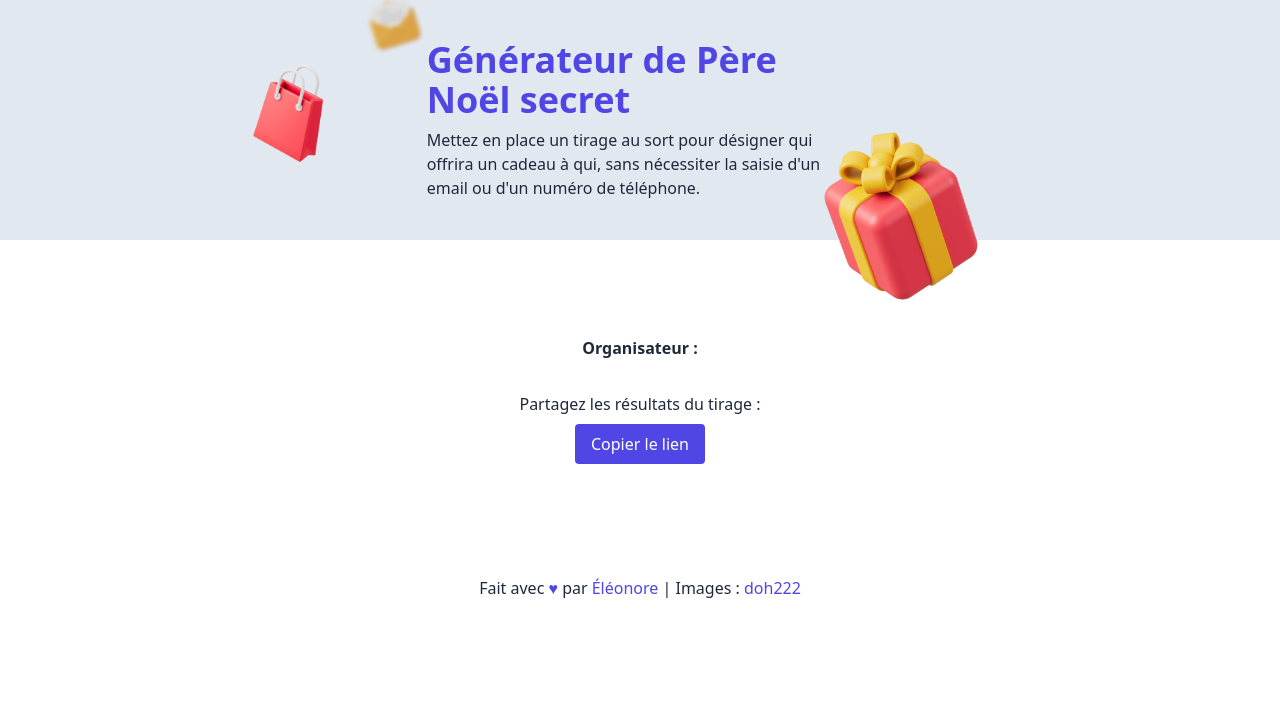
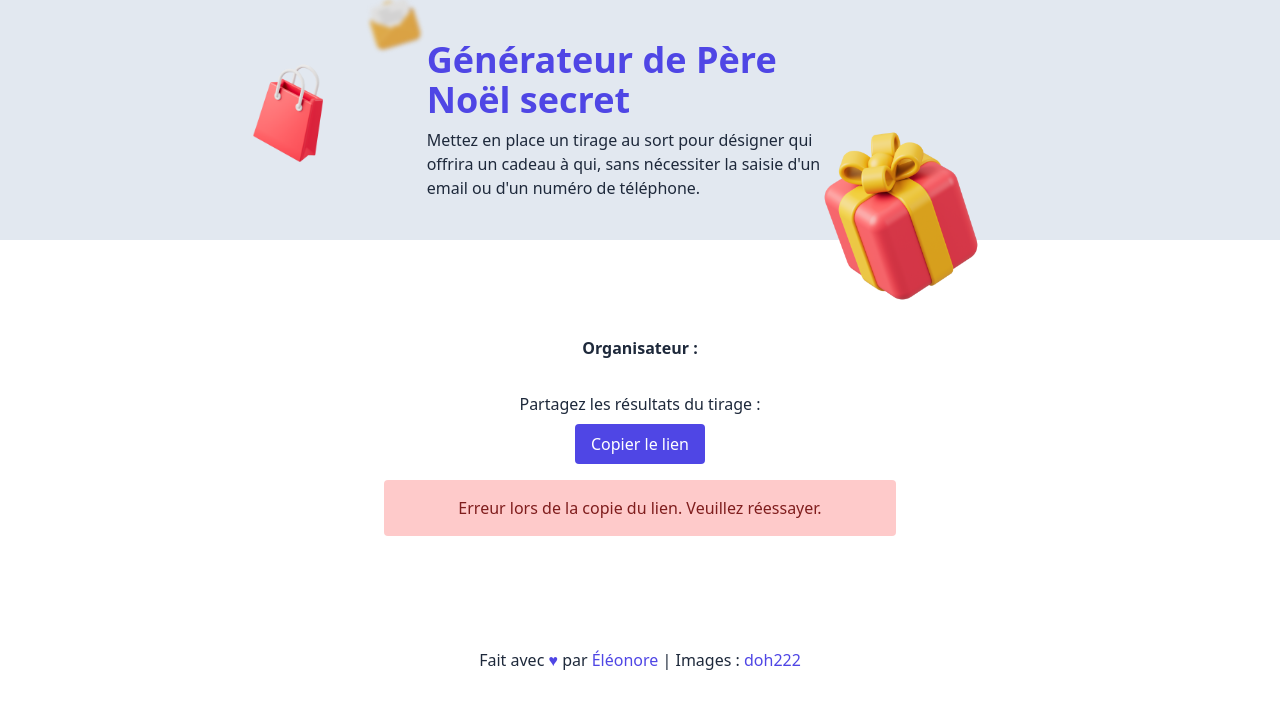
Before and after one commit to eleonoreeuzenes/secret-santa, an Angular app in the folder client/: page /invite/1 in a window 1280 px wide. Both pictures are taken after a click on the button "Copier le lien". Shown: the top 708 px of the page. Built offline with nearby package versions, Linux system fonts and the light colour scheme.

Commit message:
add error and success message on copyLink + delete consolelogs and useless imports

```diff
--- a/client/src/app/secret-santa/create-secret-santa/create-secret-santa.component.ts
+++ b/client/src/app/secret-santa/create-secret-santa/create-secret-santa.component.ts
@@ -1,5 +1,5 @@
 import { Component, inject } from '@angular/core';
-import { AbstractControl, FormArray, FormControl, FormGroup, ReactiveFormsModule, Validators } from '@angular/forms';
+import { FormArray, FormControl, FormGroup, ReactiveFormsModule, Validators } from '@angular/forms';
 import { CommonModule } from '@angular/common';
 import { SecretSanta, SecretSantaResponse  } from '../secret-santa.model';
 import { SecretSantaService } from '../secret-santa.service';
@@ -135,12 +135,9 @@ export class CreateSecretSantaComponent {
 
       this.SecretSantaService.submitEvent(SecretSanta ).subscribe({
         next: (response: SecretSantaResponse ) => {
-          console.log('Successful response:', response);
           const secretSantaID = response._id;
           const organizer = response.organizer;
           const eventName = response.event_name;
-          console.log("organizer: "+ organizer);
-          console.log("event: "+ eventName);
           this.router.navigate(['/invite', secretSantaID], {
             queryParams: { eventName: eventName, organizer: organizer }
           });
--- a/client/src/app/secret-santa/secret-santa.service.ts
+++ b/client/src/app/secret-santa/secret-santa.service.ts
@@ -20,7 +20,7 @@ export class SecretSantaService {
 
     return this.httpClient.post<SecretSantaResponse>(this.apiUrl, data, { headers }).pipe(
       catchError((error) => {
-        console.error('Delivery problem:', error);
+        console.error('Error on creating a secret santa:', error);
         return throwError(() => new Error('Oops! Something went wrong. Please try again later.'));
       })
     );
--- a/client/src/app/secret-santa/share-secret-santa/share-secret-santa.component.html
+++ b/client/src/app/secret-santa/share-secret-santa/share-secret-santa.component.html
@@ -8,4 +8,16 @@
   (click)="copyLink()">
   Copier le lien
 </button>
+  <div *ngIf="copyMessage"
+  class="mt-4 p-4 rounded transition-opacity duration-600 ease-in-out"
+  [ngClass]="{
+      'opacity-0': (!copyError || !copySuccess),
+      'opacity-100': (copySuccess || copyError),
+      'text-green-900': copySuccess,
+      'bg-green-200': copySuccess,
+      'text-red-900': copyError,
+      'bg-red-200': copyError,
+  }">
+    {{ copyMessage }}
+  </div>
 </div>
--- a/client/src/app/secret-santa/share-secret-santa/share-secret-santa.component.ts
+++ b/client/src/app/secret-santa/share-secret-santa/share-secret-santa.component.ts
@@ -1,16 +1,15 @@
 import { Component, inject } from '@angular/core';
+import { CommonModule } from '@angular/common';
 import {
   ActivatedRoute,
   RouterLink,
   RouterOutlet,
-  Router
  } from '@angular/router';
-import { SecretSantaService } from '../secret-santa.service';
 
 @Component({
   selector: 'app-share-secret-santa',
   standalone: true,
-  imports: [RouterOutlet, RouterLink],
+  imports: [RouterOutlet, RouterLink, CommonModule],
   templateUrl: './share-secret-santa.component.html',
   styleUrl: './share-secret-santa.component.css'
 })
@@ -20,9 +19,11 @@ export class ShareSecretSantaComponent{
   organizer: string = '';
   inviteLink: string = '';
 
-  private secretSantaService = inject(SecretSantaService);
+  copySuccess: boolean = false;
+  copyError: boolean = false;
+  copyMessage: string = '';
+
   private route = inject(ActivatedRoute);
-  private router = inject(Router);
   private activatedRoute = inject(ActivatedRoute);
 
   ngOnInit(): void {
@@ -32,16 +33,24 @@ export class ShareSecretSantaComponent{
       this.organizer = params['organizer'];
       this.eventName = params['eventName'];
     });
-    console.log("this organizer: "+ this.organizer);
-    console.log("this event: "+ this.eventName);
+
     this.inviteLink = `${window.location.origin}/secretsanta/${this.secretSantaID}`;
   }
 
    copyLink() {
     navigator.clipboard.writeText(this.inviteLink).then(() => {
-      alert('Le lien a été copié dans le presse-papier !');
+      this.copySuccess = true;
+      this.copyMessage = 'Le lien a été copié dans le presse-papier !';
+      setTimeout(() => {
+        this.copySuccess = false;
+      }, 3000);
     }).catch(err => {
+      this.copyError = true;
       console.error('Erreur lors de la copie du lien:', err);
+      this.copyMessage = 'Erreur lors de la copie du lien. Veuillez réessayer.';
+      setTimeout(() => {
+        this.copyError = false;
+      }, 3000);
     });
   }
 }
```
